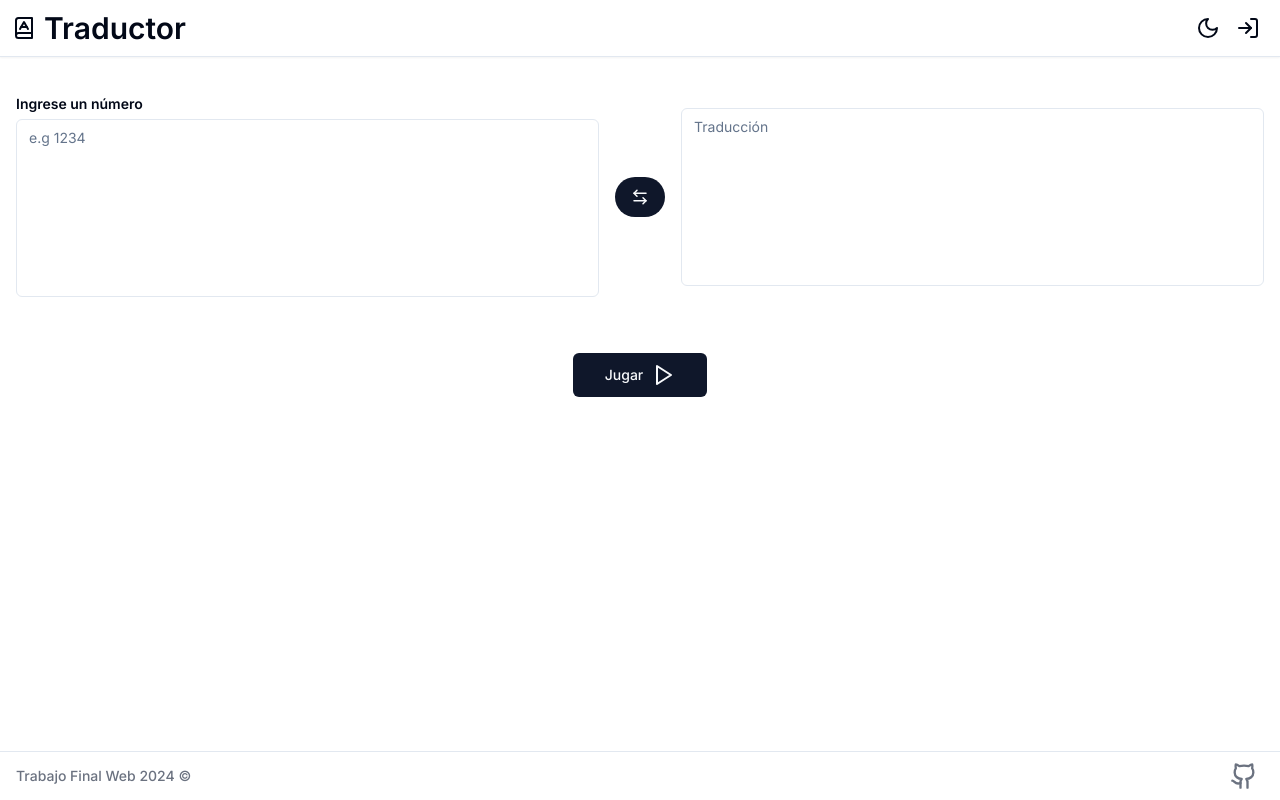
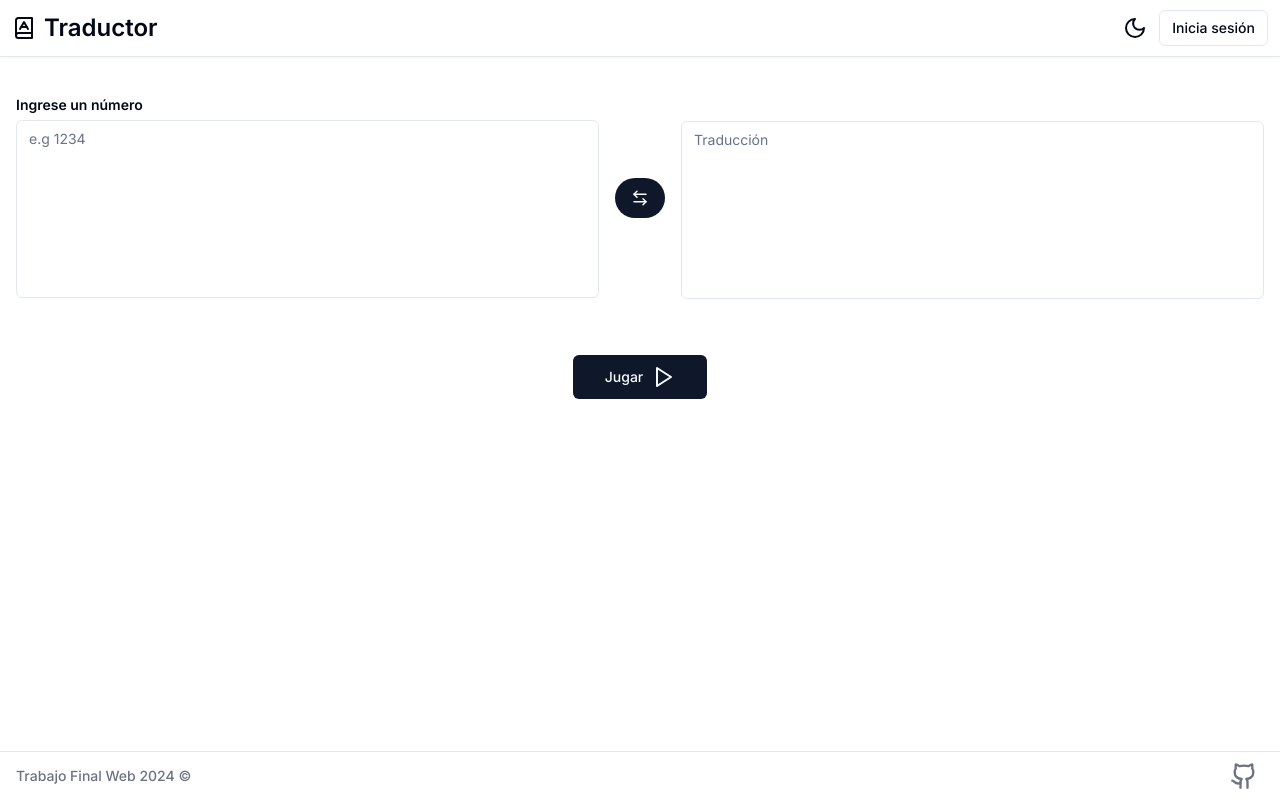
Before and after one commit to code-ventage/final-project-web, a Next.js app: page / in a window 1280 px wide. Built offline with nearby package versions, Linux system fonts and the light colour scheme.

Commit message:
Fix bugs and improve styles

```diff
--- a/app/layout.tsx
+++ b/app/layout.tsx
@@ -1,11 +1,14 @@
-'use client'
-
-import { ThemeProvider } from '@/components/theme-provider'
 import { Toaster } from '@/components/ui/toaster'
-import { AuthProvider } from '@/context/auth-context'
 import Navbar from '@/components/navbar'
 import './globals.css'
 import '@fontsource-variable/inter'
+import { Providers } from './providers'
+import { Metadata } from 'next'
+
+export const metadata: Metadata = {
+  title: 'Number Translator | Home',
+  description: 'Generated by create next app',
+}
 
 export default function RootLayout({
   children,
@@ -14,23 +17,9 @@ export default function RootLayout({
 }>) {
   return (
     <html lang="en" suppressHydrationWarning>
-      <head>
-        <meta charSet="utf-8" />
-        <meta name="viewport" content="width=device-width, initial-scale=1.0" />
-        <link rel="icon" href="/app/favicon.ico" />
-        <title>Traductor de números</title>
-      </head>
       <body>
-        <AuthProvider>
-          <ThemeProvider
-            attribute="class"
-            defaultTheme="system"
-            enableSystem
-            disableTransitionOnChange
-          >
-            {children}
-          </ThemeProvider>
-        </AuthProvider>
+        <Providers>{children}</Providers>
+
         <Toaster />
       </body>
     </html>
--- a/app/page.tsx
+++ b/app/page.tsx
@@ -42,7 +42,7 @@ export default function Home() {
   }
 
   return (
-    <div className="text-dark relative min-h-screen gap-y-6 bg-white dark:text-white">
+    <div className="text-dark relative min-h-screen gap-y-6 bg-white dark:bg-[#09090b] dark:text-white">
       <Navbar />
       <main className="my-10 flex flex-col gap-y-4 px-4">
         <Translator
--- /dev/null
+++ b/app/providers.tsx
@@ -0,0 +1,19 @@
+'use client'
+
+import { ThemeProvider } from '@/components/theme-provider'
+import { AuthProvider } from '@/context/auth-context'
+
+export function Providers({ children }: { children: React.ReactNode }) {
+  return (
+    <AuthProvider>
+      <ThemeProvider
+        attribute="class"
+        defaultTheme="system"
+        enableSystem
+        disableTransitionOnChange
+      >
+        {children}
+      </ThemeProvider>
+    </AuthProvider>
+  )
+}
--- a/app/scores/page.tsx
+++ b/app/scores/page.tsx
@@ -2,11 +2,12 @@
 
 import { useContext, useEffect, useState } from 'react'
 import { SearchIcon } from 'lucide-react'
-import Navbar from '@/components/navbar'
 import { Input } from '@/components/ui/input'
 import AuthContext from '@/context/auth-context'
 import { Score, ScoreResponse, getUserScores } from '@/services/scores'
 import ScoresTable from '@/components/scores-table'
+import Navbar from '@/components/navbar'
+import Footer from '@/components/footer'
 
 export default function Scores() {
   const { user } = useContext(AuthContext)
@@ -14,11 +15,8 @@ export default function Scores() {
   const [input, setInput] = useState('')
 
   useEffect(() => {
-    if (!user) return
-
     const fetchScores = async () => {
       const scores = (await getUserScores()) as ScoreResponse
-      console.log(scores)
       setScores(scores.response.data)
     }
 
@@ -36,21 +34,20 @@ export default function Scores() {
     return (
       <>
         <Navbar />
-        <p className="mt-5 px-4">
-          Para ver la información de otros usuarios debes iniciar sesión.
+        <p className="mt-4 px-4">
+          Inicia sesión antes de que puedas ver esta página.
         </p>
       </>
     )
   }
 
   return (
-    <>
+    <div className="flex flex-col items-center justify-center gap-y-4 dark:bg-[#09090b]">
       <Navbar />
-      <main className="mt-4 flex flex-col items-center justify-center px-4 dark:bg-[#09090b]">
-        <div className="mb-5 w-full">
+      <main className="w-full px-4">
         <div className="relative">
           <div className="pointer-events-none absolute inset-y-0 end-0 flex items-center pe-3">
-              <SearchIcon />
+            <SearchIcon className="size-5" />
           </div>
           <Input
             value={input}
@@ -59,10 +56,10 @@ export default function Scores() {
             placeholder="Busca otros usuarios"
           />
         </div>
-        </div>
 
         <ScoresTable scores={filteredScores} />
       </main>
-    </>
+      <Footer />
+    </div>
   )
 }
--- a/components/navbar.tsx
+++ b/components/navbar.tsx
@@ -1,38 +1,40 @@
-import Link from "next/link";
-import { useContext } from "react";
-import { useTheme } from "next-themes";
+'use client'
+
+import { Button } from '@/components/ui/button'
+import { Popover, PopoverTrigger } from '@/components/ui/popover'
+import UserMenu from '@/components/user-menu'
 import AuthContext from '@/context/auth-context'
-import { Popover, PopoverTrigger } from '@/components/ui/popover'
-import { Tooltip, TooltipProvider, TooltipContent, TooltipTrigger } from '@/components/ui/tooltip'
-import { MoonIcon, SunIcon, BookAIcon, EllipsisVertical, LogInIcon } from "lucide-react";
-import UserMenu from '@/components/user-menu'
-import { Button } from '@/components/ui/button'
+import { BookAIcon, EllipsisVertical, MoonIcon, SunIcon } from 'lucide-react'
+import { useTheme } from 'next-themes'
+import Link from 'next/link'
+import { usePathname } from 'next/navigation'
+import { useContext } from 'react'
 
 export default function Navbar() {
-
-    const { theme, setTheme } = useTheme();
-    const { user } = useContext(AuthContext);
+  const { theme, setTheme } = useTheme()
+  const { user } = useContext(AuthContext)
+  const pathname = usePathname()
 
   return (
-        <header className="w-full flex items-center justify-between dark:bg-[#09090b] py-2 px-3 border-b shadow-sm">
-            <a href="/">
-                <span className="flex items-center gap-x-2 font-semibold text-xl md:text-3xl text-dark dark:text-white">
+    <header className="flex w-full items-center justify-between border-b px-3 py-2 shadow-sm dark:bg-[#09090b]">
+      <Link href="/">
+        <span className="text-dark flex items-center gap-x-2 text-xl font-semibold dark:text-white md:text-2xl">
           <BookAIcon className="size-6" />
           Traductor
         </span>
-            </a>
-            <nav className="flex items-center">
+      </Link>
+      <nav className="flex items-center gap-x-1">
         <Button
-                    className="rounded-full text-dark dark:text-white"
+          className="text-dark rounded-full dark:text-white"
           size="icon"
           variant="ghost"
           onClick={() => setTheme(theme === 'dark' ? 'light' : 'dark')}
         >
-                    {
-                        theme === 'dark'
-                            ? <SunIcon className="size-6" />
-                            : <MoonIcon className="size-6" />
-                    }
+          {theme === 'dark' ? (
+            <SunIcon className="size-6" />
+          ) : (
+            <MoonIcon className="size-6" />
+          )}
         </Button>
         {user ? (
           <Popover>
@@ -40,35 +42,27 @@ export default function Navbar() {
               <Button
                 size="icon"
                 variant="ghost"
-                                className="rounded-full text-dark dark:text-white"
+                className="text-dark rounded-full dark:text-white"
               >
                 <EllipsisVertical className="size-6" />
               </Button>
             </PopoverTrigger>
-                        { /* UserMenu renders as PopoverContent */}
+            {/* UserMenu renders a PopoverContent */}
             <UserMenu />
-                    </Popover>) : (
-                    <TooltipProvider>
-                        <Tooltip>
-                            <TooltipTrigger asChild>
-                                <Button
-                                    variant="ghost"
-                                    size="icon"
-                                    className="rounded-full"
-                                    asChild
+          </Popover>
+        ) : (
+          <Button variant="ghost" size="sm" className="border" asChild>
+            <Link
+              href={{
+                pathname: '/login',
+                query: { redirect: pathname },
+              }}
             >
-                                    <Link href="/login">
-                                        <LogInIcon className="size-6" />
+              Inicia sesión
             </Link>
           </Button>
-                            </TooltipTrigger>
-                            <TooltipContent className="dark:bg-[#09090b]">
-                                <span>Inicia Sesión</span>
-                            </TooltipContent>
-                        </Tooltip>
-                    </TooltipProvider>
         )}
       </nav>
-        </header >
-    );
+    </header>
+  )
 }
--- a/components/translator.tsx
+++ b/components/translator.tsx
@@ -1,25 +1,37 @@
-import { TooltipProvider, Tooltip, TooltipTrigger, TooltipContent } from '@/components/ui/tooltip';
+import {
+  TooltipProvider,
+  Tooltip,
+  TooltipTrigger,
+  TooltipContent,
+} from '@/components/ui/tooltip'
 import { Textarea } from '@/components/ui/textarea'
 import { Label } from '@/components/ui/label'
-import { ArrowUpDown, ArrowLeftRight } from 'lucide-react';
+import { ArrowUpDown, ArrowLeftRight } from 'lucide-react'
 import { Button } from '@/components/ui/button'
-import { ChangeEvent } from 'react';
+import { ChangeEvent } from 'react'
 
 interface Props {
-    onChange: (e: ChangeEvent<HTMLTextAreaElement>) => void;
-    value: string | number;
-    translation: string | undefined;
-    type: "letter" | "number";
-    onChangeType: () => void;
-    isLoading: boolean;
+  onChange: (e: ChangeEvent<HTMLTextAreaElement>) => void
+  value: string | number
+  translation: string | undefined
+  type: 'letter' | 'number'
+  onChangeType: () => void
+  isLoading: boolean
 }
 
-export default function Translator({ onChangeType, onChange, value, translation, type, isLoading }: Props) {
+export default function Translator({
+  onChangeType,
+  onChange,
+  value,
+  translation,
+  type,
+  isLoading,
+}: Props) {
   return (
-        <div className="flex flex-col md:flex-row md:items-center md:justify-center gap-4">
-            <div className="flex flex-col gap-y-1 flex-1 max-w-[600px]">
+    <div className="flex flex-col gap-4 md:flex-row md:items-center md:justify-center">
+      <div className="flex max-w-[600px] flex-1 flex-col gap-y-1">
         <Label className="mb-1 font-semibold" htmlFor="to-translate">
-                    Ingrese un {type === "number" ? "numeral" : "número"}
+          Ingrese un {type === 'number' ? 'numeral' : 'número'}
         </Label>
         <Textarea
           id="to-translate"
@@ -27,34 +39,39 @@ export default function Translator({ onChangeType, onChange, value, translation,
           rows={8}
           value={value}
           onChange={onChange}
-                    placeholder={type === "letter" ? "e.g 1234" : "e.g mil doscientos treinta y cuatro"}
+          placeholder={
+            type === 'letter'
+              ? 'e.g 1234'
+              : 'e.g mil doscientos treinta y cuatro'
+          }
         />
       </div>
       <TooltipProvider>
         <Tooltip>
           <TooltipTrigger asChild>
             <Button
-                            className='w-[50px] rounded-full self-center'
+              className="w-[50px] self-center rounded-full"
               onClick={onChangeType}
             >
-                            <ArrowUpDown className="md:hidden size-6" />
-                            <ArrowLeftRight className="hidden md:block size-6" />
+              <ArrowUpDown className="size-6 md:hidden" />
+              <ArrowLeftRight className="hidden size-6 md:block" />
             </Button>
           </TooltipTrigger>
           <TooltipContent>
-                        <span>Cambiar a {type === "number" ? "número" : "numeral"}</span>
+            <span>Cambiar a {type === 'number' ? 'número' : 'numeral'}</span>
           </TooltipContent>
         </Tooltip>
       </TooltipProvider>
-            <div className="flex-1 max-w-[600px]">
+      {/* El mt-6 es para emparejar en altura los Textarea :( */}
+      <div className="max-w-[600px] flex-1 md:mt-6">
         <Textarea
           readOnly
           className="w-full resize-none dark:bg-[#09090b] dark:text-white"
           rows={8}
           value={translation}
-                    placeholder={isLoading ? "Traduciendo..." : "Traducción"}
+          placeholder={isLoading ? 'Traduciendo...' : 'Traducción'}
         />
       </div>
     </div>
-    );
+  )
 }
```
Also changed, not shown: app/login/page.tsx (+5 -3 lines), components/footer.tsx (+14 -9 lines), components/scores-table.tsx (+4 -4 lines), components/user-menu.tsx (+4 -7 lines), context/auth-context.tsx (+7 -9 lines). Lines whose indentation alone changed are shown as unchanged.
